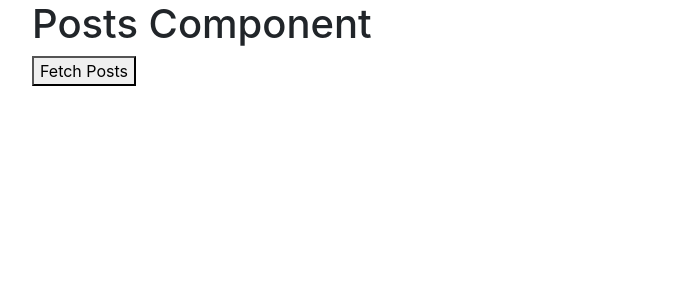
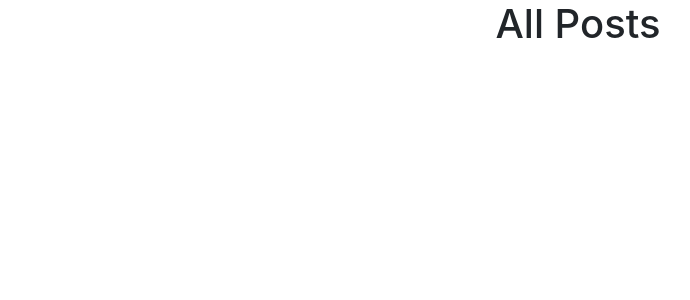
Before and after one commit to dev-alfaiz/redux-toolkit-crud, a React (Create React App) app: page /posts in a window 1280 px wide. Shown: the top 300 px of the page, without its empty margins (62-752 px from the left). Built offline with nearby package versions, Linux system fonts and the light colour scheme.

Commit message:
Added screens

```diff
--- a/src/App.js
+++ b/src/App.js
@@ -4,7 +4,7 @@ import { RoutesManager } from "./routes";
 
 const App = () => {
   return (
-    <div className="container">
+    <div className="app">
       <RoutesManager />
     </div>
   );
--- /dev/null
+++ b/src/components/CreatePost/CreatePost.js
@@ -0,0 +1,13 @@
+import * as React from "react";
+
+const CreatePost = () => {
+  return (
+    <div className="create-post">
+      <div className="container text-center">
+        <h1>Create Post</h1>
+      </div>
+    </div>
+  );
+};
+
+export default CreatePost;
--- /dev/null
+++ b/src/components/CreatePost/index.js
@@ -0,0 +1,2 @@
+import CreatePost from "./CreatePost";
+export { CreatePost };
--- /dev/null
+++ b/src/components/PostById/PostById.js
@@ -0,0 +1,25 @@
+import * as React from "react";
+
+const PostById = () => {
+  return (
+    <div className="create-post">
+      <div className="container row d-flex align-items-center justify-content-center">
+        <div className="col-md-8">
+          <form>
+            <div className="mb-3">
+              <label htmlFor="searchById" className="form-label">
+                Search By ID:
+              </label>
+              <input type="number" className="form-control" id="searchById" />
+            </div>
+            <button type="submit" className="btn btn-dark">
+              Fetch Post
+            </button>
+          </form>
+        </div>
+      </div>
+    </div>
+  );
+};
+
+export default PostById;
--- /dev/null
+++ b/src/components/PostById/index.js
@@ -0,0 +1,2 @@
+import PostById from "./PostById";
+export { PostById };
--- a/src/components/Posts/Posts.js
+++ b/src/components/Posts/Posts.js
@@ -1,19 +1,21 @@
 import * as React from "react";
-import { useDispatch } from "react-redux";
+// import { useDispatch } from "react-redux";
 
-import { fetchAllPosts } from "../../app/slices/postsSlice";
+// import { fetchAllPosts } from "../../app/slices/postsSlice";
 
 const Posts = () => {
-  const dispatch = useDispatch(0);
+  //   const dispatch = useDispatch(0);
 
-  const handleClick = () => {
-    dispatch(fetchAllPosts());
-  };
+  //   const handleClick = () => {
+  //     dispatch(fetchAllPosts());
+  //   };
 
   return (
-    <div className="container">
-      <h1>Posts Component</h1>
-      <button onClick={() => handleClick()}>Fetch Posts</button>
+    <div className="posts">
+      {/* <button onClick={() => handleClick()}>Fetch Posts</button> */}
+      <div className="container text-center">
+        <h1>All Posts</h1>
+      </div>
     </div>
   );
 };
--- a/src/components/index.js
+++ b/src/components/index.js
@@ -1 +1,3 @@
 export * from "./Posts";
+export * from "./PostById";
+export * from "./CreatePost";
--- a/src/routes/RoutesManager/RoutesManager.js
+++ b/src/routes/RoutesManager/RoutesManager.js
@@ -2,7 +2,7 @@ import * as React from "react";
 import { Routes, Route } from "react-router-dom";
 
 import { Home } from "../../screens";
-import { Posts } from "../../components";
+import { Posts, PostById, CreatePost } from "../../components";
 
 const ROUTES_LIST = [
   {
@@ -14,6 +14,16 @@ const ROUTES_LIST = [
     routeName: "HomePage",
     path: "/home",
     element: <Home />,
+  },
+  {
+    routeName: "PostByIdPage",
+    path: "/post",
+    element: <PostById />,
+  },
+  {
+    routeName: "CreatePostPage",
+    path: "/createpost",
+    element: <CreatePost />,
   },
   {
     routeName: "PostsPage",
--- a/src/screens/Home/Home.js
+++ b/src/screens/Home/Home.js
@@ -8,6 +8,12 @@ export const Home = () => {
       <Link className="btn btn-dark" to={"/posts"}>
         All Posts
       </Link>
+      <Link className="btn btn-dark mx-4" to={"/post"}>
+        Post By ID
+      </Link>
+      <Link className="btn btn-dark" to={"/createpost"}>
+        Create Post
+      </Link>
     </div>
   );
 };
```
